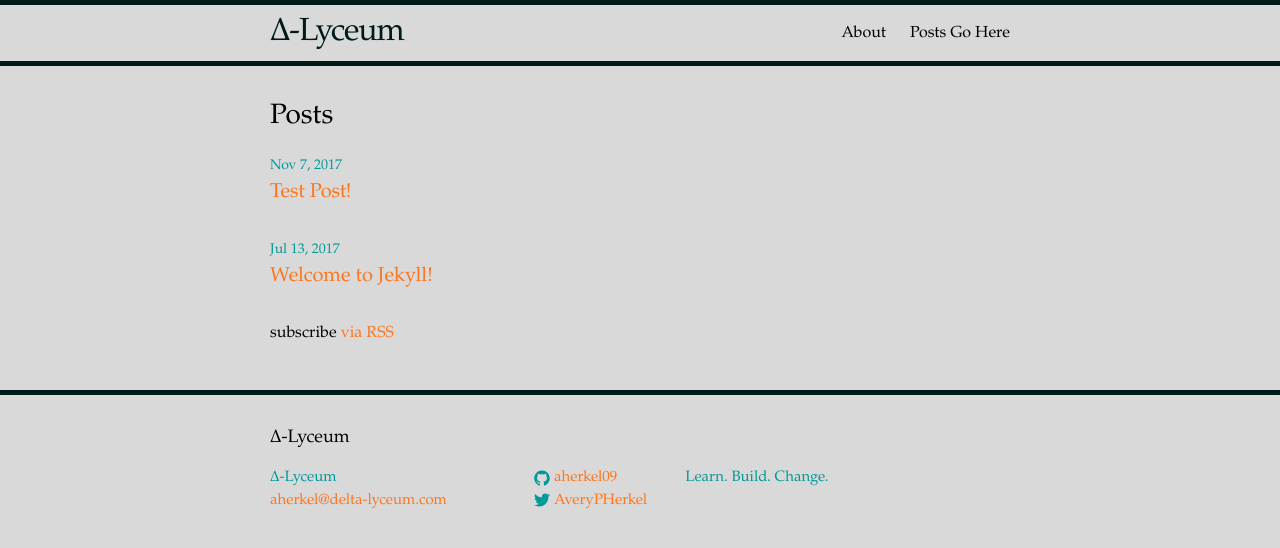
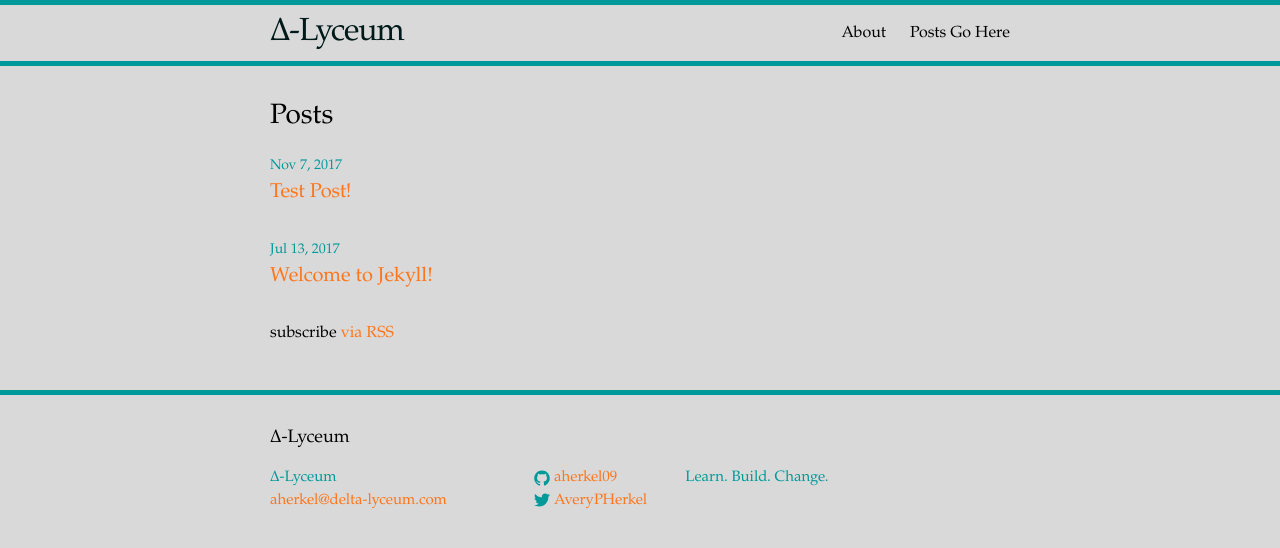
Before and after one commit to DeltaLyceum/aherkel09.github.io, a Jekyll site: the page built from index.html, in a window 1280 px wide. Shown: the top 548 px of the page. Built offline with Jekyll 4.4.1, drawn with Linux system fonts in a browser that asks for light colours.

Commit message:
Update _layout.scss

```diff
--- a/_sass/_layout.scss
+++ b/_sass/_layout.scss
@@ -2,8 +2,8 @@
  * Site header
  */
 .site-header {
-    border-top: 5px solid $grey-color-dark;
-    border-bottom: 5px solid $grey-color-dark;
+    border-top: 5px solid $grey-color;
+    border-bottom: 5px solid $grey-color;
     min-height: 56px;
 
     // Positioning context for the mobile navigation icon
@@ -98,7 +98,7 @@
  * Site footer
  */
 .site-footer {
-    border-top: 5px solid $grey-color-dark;
+    border-top: 5px solid $grey-color;
     padding: $spacing-unit 0;
 }
 
```
